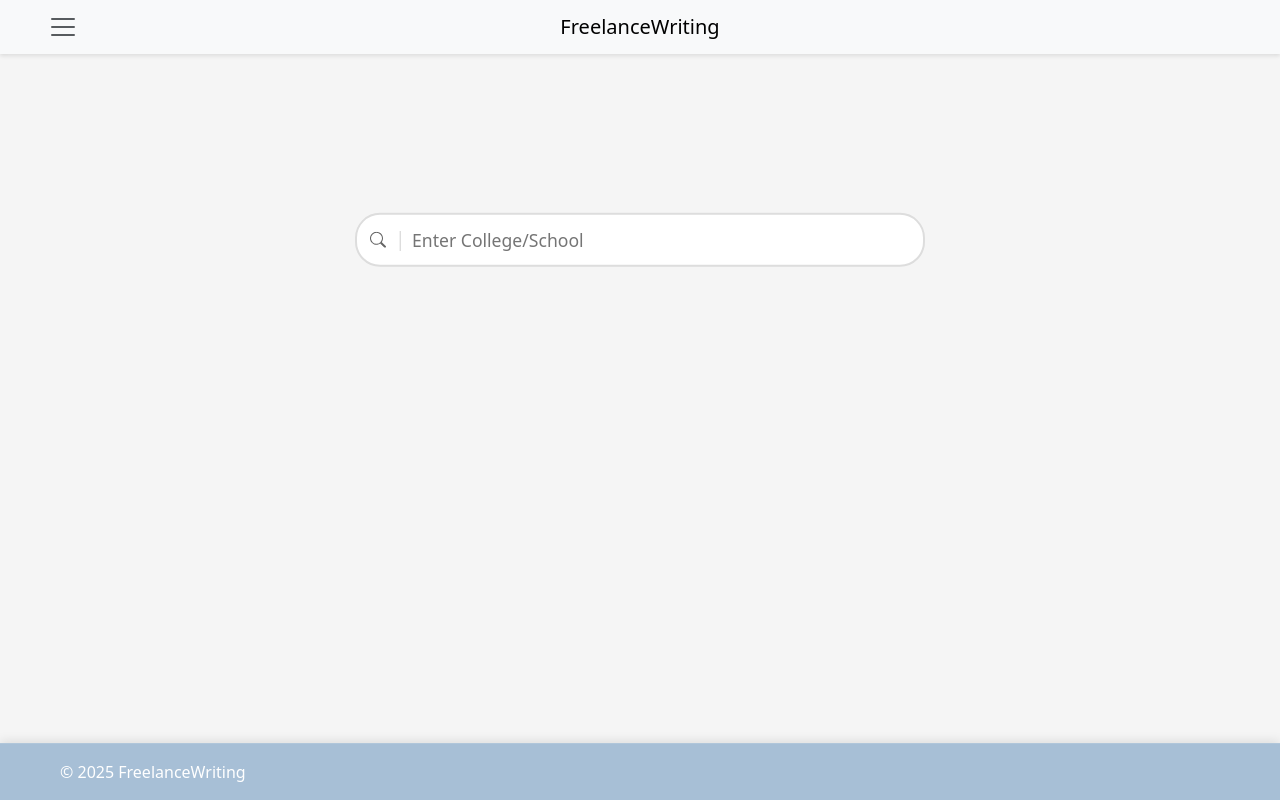
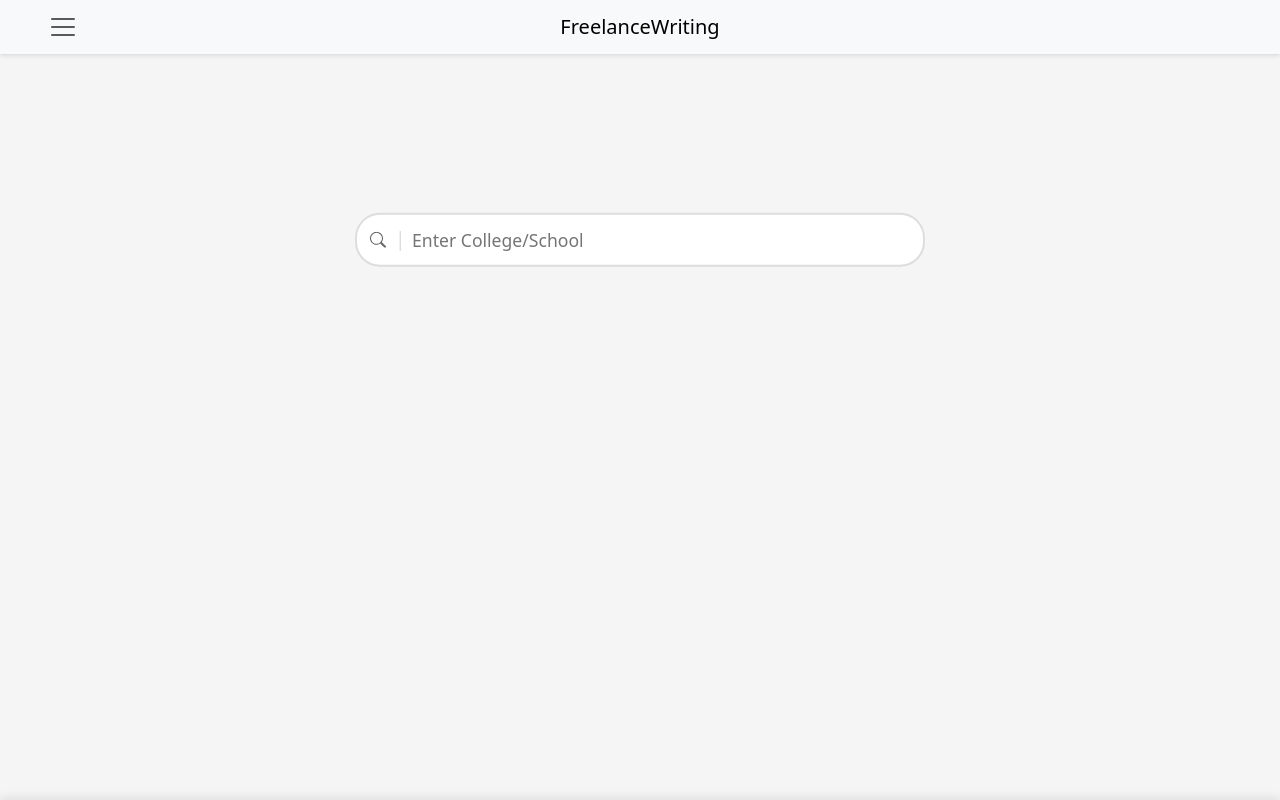
Before and after one commit to Pranay-Dommati/writing-freelancing, a React (Create React App) app in the folder frontend/: page / in a window 1280 px wide. Built offline with nearby package versions, Linux system fonts and the light colour scheme.

Commit message:
setting up navbar correctly

```diff
--- a/frontend/src/App.css
+++ b/frontend/src/App.css
@@ -36,3 +36,60 @@
     transform: rotate(360deg);
   }
 }
+
+
+.App {
+  min-height: 100vh;
+  display: flex;
+  flex-direction: column;
+  padding-top: 56px; /* Height of navbar */
+}
+
+/* Push footer to bottom */
+.content {
+  flex: 1 0 auto;
+}
+
+.footer {
+  flex-shrink: 0;
+}
+
+
+
+.App {
+  min-height: 100vh;
+  display: flex;
+  flex-direction: column;
+  padding-top: 0; /* Changed from 56px to 0 */
+}
+
+/* Push footer to bottom */
+.content {
+  flex: 1 0 auto;
+}
+
+.footer {
+  flex-shrink: 0;
+}
+
+
+
+
+.App {
+  min-height: 100vh;
+  display: flex;
+  flex-direction: column;
+  margin: 0;
+  padding: 0;
+  position: relative;
+}
+
+.content {
+  flex: 1 0 auto;
+  margin: 0;
+  padding: 0;
+}
+
+.footer {
+  flex-shrink: 0;
+}
--- a/frontend/src/App.js
+++ b/frontend/src/App.js
@@ -14,6 +14,7 @@
   return (
     <Router>
       <div className="App">
+        <div className="content">
           <Routes>
             <Route path="/" element={<LandingPage />} />
             <Route path="/about" element={<AboutPage />} />
@@ -22,6 +23,7 @@
             <Route path="/assignments" element={<AssignmentsList />} />
             <Route path="/college/:collegeId/assignments/:assignmentId/apply" element={<ApplyForm />} />
           </Routes>
+        </div>
         <Footer />
       </div>
     </Router>
--- a/frontend/src/index.css
+++ b/frontend/src/index.css
@@ -4,24 +4,14 @@
   box-sizing: border-box;
 }
 
-html, body {
+body {
   margin: 0;
   padding: 0;
   width: 100%;
   height: 100%;
-  overflow: hidden;
-}
-
-body {
   font-family: -apple-system, BlinkMacSystemFont, 'Segoe UI', 'Roboto', 'Oxygen',
-    'Ubuntu', 'Cantarell', 'Fira Sans', 'Droid Sans', 'Helvetica Neue',
-    sans-serif;
+      'Ubuntu', 'Cantarell', 'Fira Sans', 'Droid Sans', 'Helvetica Neue',
+      sans-serif;
   -webkit-font-smoothing: antialiased;
   -moz-osx-font-smoothing: grayscale;
 }
-
-#root {
-  width: 100%;
-  height: 100%;
-  overflow: hidden;
-}
--- a/frontend/src/styles/footer.css
+++ b/frontend/src/styles/footer.css
@@ -61,3 +61,47 @@
   text-align: left;
   line-height: 1.5;
 }
+
+
+
+
+.footer {
+  background-color: #a7bfd6;
+  padding: 1rem 0;
+  position: fixed;
+  bottom: 0;
+  left: 0;
+  right: 0;
+  width: 100%;
+  box-sizing: border-box;
+  border-top: 1px solid rgba(255, 255, 255, 0.1);
+  box-shadow: 0 -2px 10px rgba(0, 0, 0, 0.1);
+  z-index: 1020;
+}
+
+.footer-content {
+  max-width: 1200px;
+  margin: 0 auto;
+  padding: 0 20px;
+  box-sizing: border-box;
+}
+
+
+
+.footer {
+  background-color: #a7bfd6;
+  padding: 1rem 0;
+  position: relative; /* Changed from fixed to relative */
+  width: 100%;
+  box-sizing: border-box;
+  border-top: 1px solid rgba(255, 255, 255, 0.1);
+  box-shadow: 0 -2px 10px rgba(0, 0, 0, 0.1);
+  z-index: 1020;
+}
+
+.footer-content {
+  max-width: 1200px;
+  margin: 0 auto;
+  padding: 0 20px;
+  box-sizing: border-box;
+}
--- a/frontend/src/styles/landing-page.css
+++ b/frontend/src/styles/landing-page.css
@@ -302,3 +302,32 @@
       top: 20vh;
     }
   }
+
+
+
+
+  .landing-page {
+    min-height: 100vh;
+    width: 100%;
+    display: flex;
+    flex-direction: column;
+    background-color: #f5f5f5;
+    position: relative;
+    margin: 0;
+    padding-top: 56px; /* Add padding here instead */
+    overflow-x: hidden;
+}
+
+
+
+.landing-page {
+    min-height: 100vh;
+    width: 100%;
+    display: flex;
+    flex-direction: column;
+    background-color: #f5f5f5;
+    position: relative;
+    margin: 0;
+    padding: 0; /* Remove padding-top */
+    overflow-x: hidden;
+}
--- a/frontend/src/styles/navbar.css
+++ b/frontend/src/styles/navbar.css
@@ -92,3 +92,62 @@
         width: 70% !important;
     }
 }
+
+
+
+
+
+
+.navbar-fixed {
+    position: fixed;
+    top: 0;
+    left: 0;
+    right: 0;
+    z-index: 1030;
+    margin: 0;
+    padding: 0.5rem 1rem;
+    box-shadow: 0 2px 4px rgba(0,0,0,0.1);
+    width: 100%;
+    box-sizing: border-box;
+    background-color: #fff;
+}
+
+
+
+.navbar-fixed {
+    position: fixed;
+    top: 0;
+    left: 0;
+    right: 0;
+    z-index: 1030;
+    margin: 0;
+    padding: 0.5rem 1rem;
+    box-shadow: 0 2px 4px rgba(0,0,0,0.1);
+    width: 100%;
+    box-sizing: border-box;
+    background-color: #fff;
+}
+
+
+
+
+.navbar-fixed {
+    position: fixed;
+    top: 0;
+    left: 0;
+    right: 0;
+    z-index: 1030;
+    margin: 0;
+    padding: 0.5rem 1rem;
+    box-shadow: 0 2px 4px rgba(0,0,0,0.1);
+    width: 100%;
+    box-sizing: border-box;
+    background-color: #fff;
+    border-top: 0; /* Add this line */
+}
+
+/* Update Navbar Brand styles */
+.navbar-brand {
+    margin: 0 !important; /* Add !important to override Bootstrap */
+    padding: 0 !important; /* Add !important to override Bootstrap */
+}
```
Also changed, not shown: 1 other file (tests, documents, lock files or other folders). Lines whose indentation alone changed are shown as unchanged.
